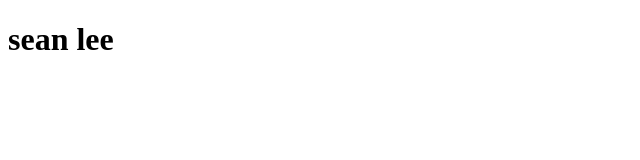
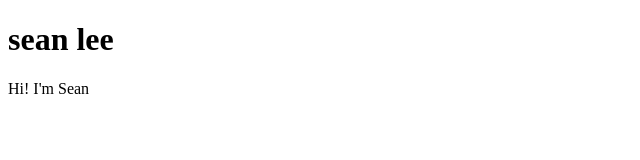
Before and after one commit to kobe24rose1/co-practice, a plain HTML site: page index.html in a window 1280 px wide. Shown: the whole page, without its empty margins (0-640 px from the left). Drawn offline with Linux system fonts and the light colour scheme.

Commit message:
add my name in index.html

```diff
--- a/index.html
+++ b/index.html
@@ -7,5 +7,7 @@
 </head>
 <body>
     <h1>sean lee</h1>
+    <p>Hi! I'm Sean</p>
+
 </body>
 </html>
```
